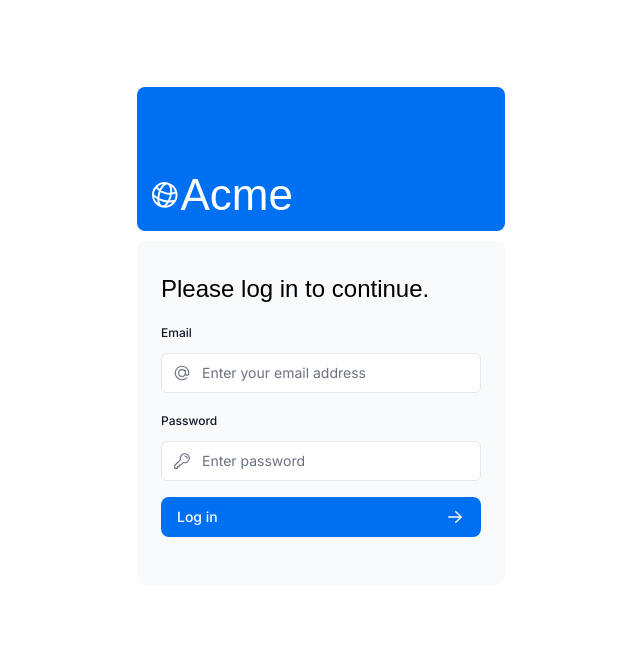
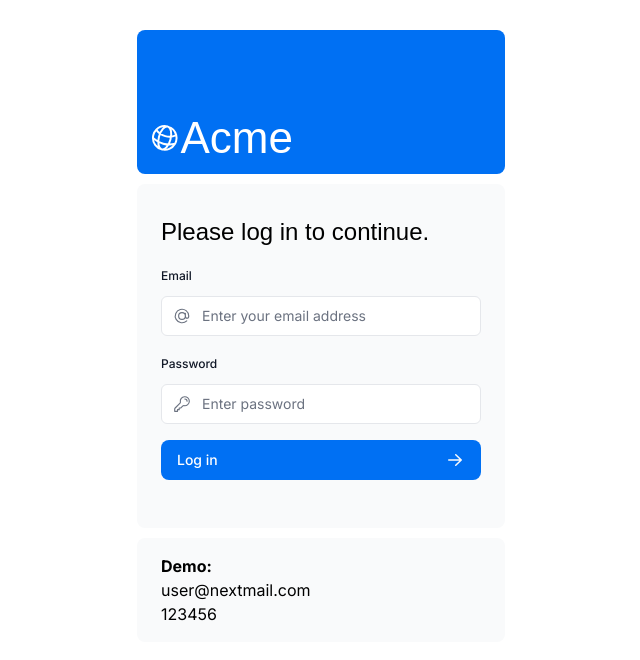
Before and after one commit to emanuelcosta-dev/nextjs-dashboard, a Next.js app: page /login in a window 1280 px wide. Shown: the top 660 px of the page, without its empty margins (319-959 px from the left). Built offline with nearby package versions, Linux system fonts and the light colour scheme; a web font is replaced by a local one.

Commit message:
Added demo component

```diff
--- a/app/login/page.tsx
+++ b/app/login/page.tsx
@@ -1,5 +1,6 @@
 import AcmeLogo from '@/app/ui/acme-logo';
 import LoginForm from '@/app/ui/login-form';
+import DemoBox from '../ui/demo-box';
 
 export default function LoginPage() {
   return (
@@ -11,6 +12,7 @@ export default function LoginPage() {
           </div>
         </div>
         <LoginForm />
+        <DemoBox />
       </div>
     </main>
   );
--- /dev/null
+++ b/app/ui/demo-box.tsx
@@ -0,0 +1,13 @@
+import React from 'react';
+
+export default function DemoBox() {
+  return (
+    <div className="flex-1 rounded-lg bg-gray-50 px-6 pb-4 pt-4">
+      <p>
+        <b>Demo:</b>
+      </p>
+      <p>user@nextmail.com</p>
+      <p>123456</p>
+    </div>
+  );
+}
```
Also changed, not shown: app/opengraph-image.png (renamed from public/opengraph-image.png), 1 other file (tests, documents, lock files or other folders).
